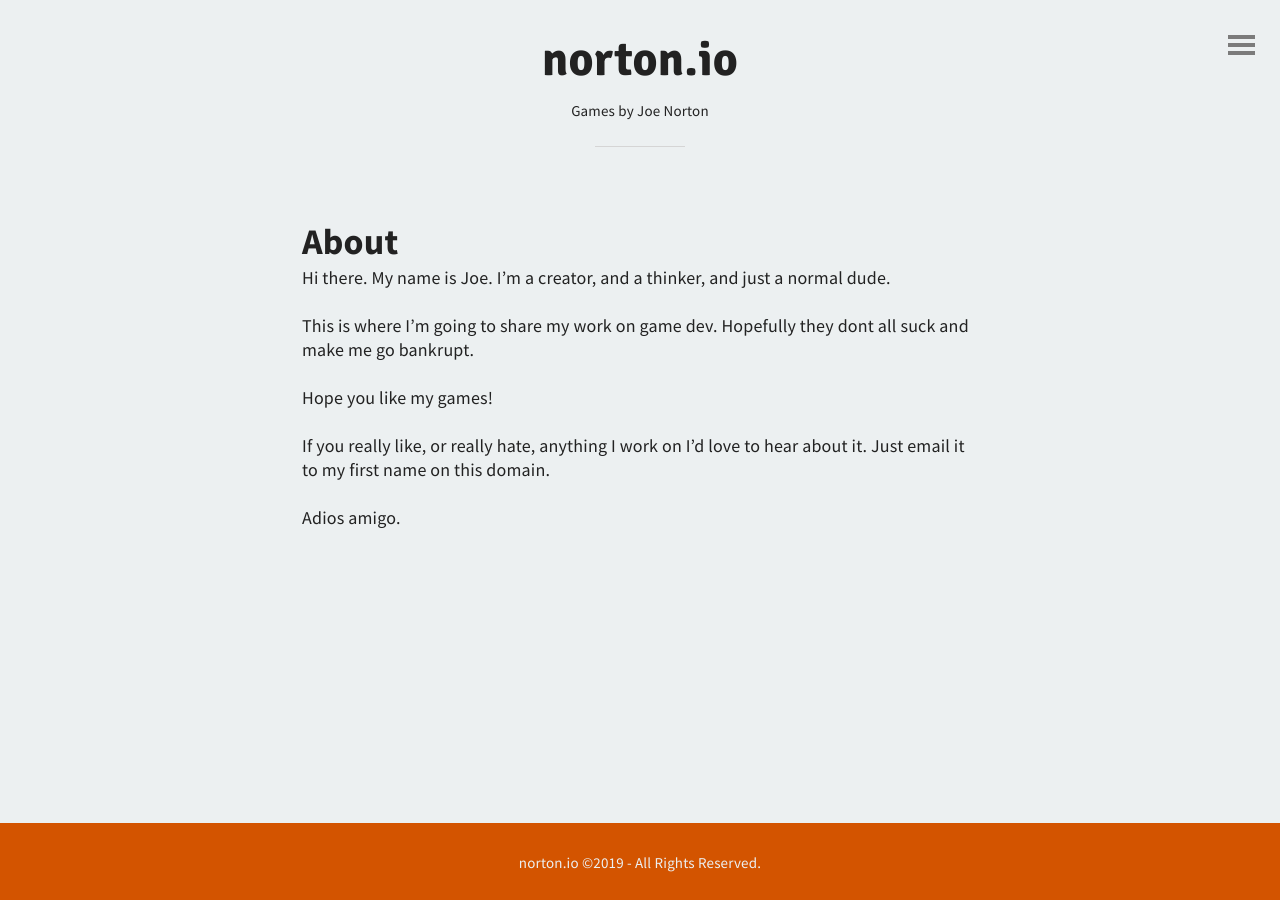
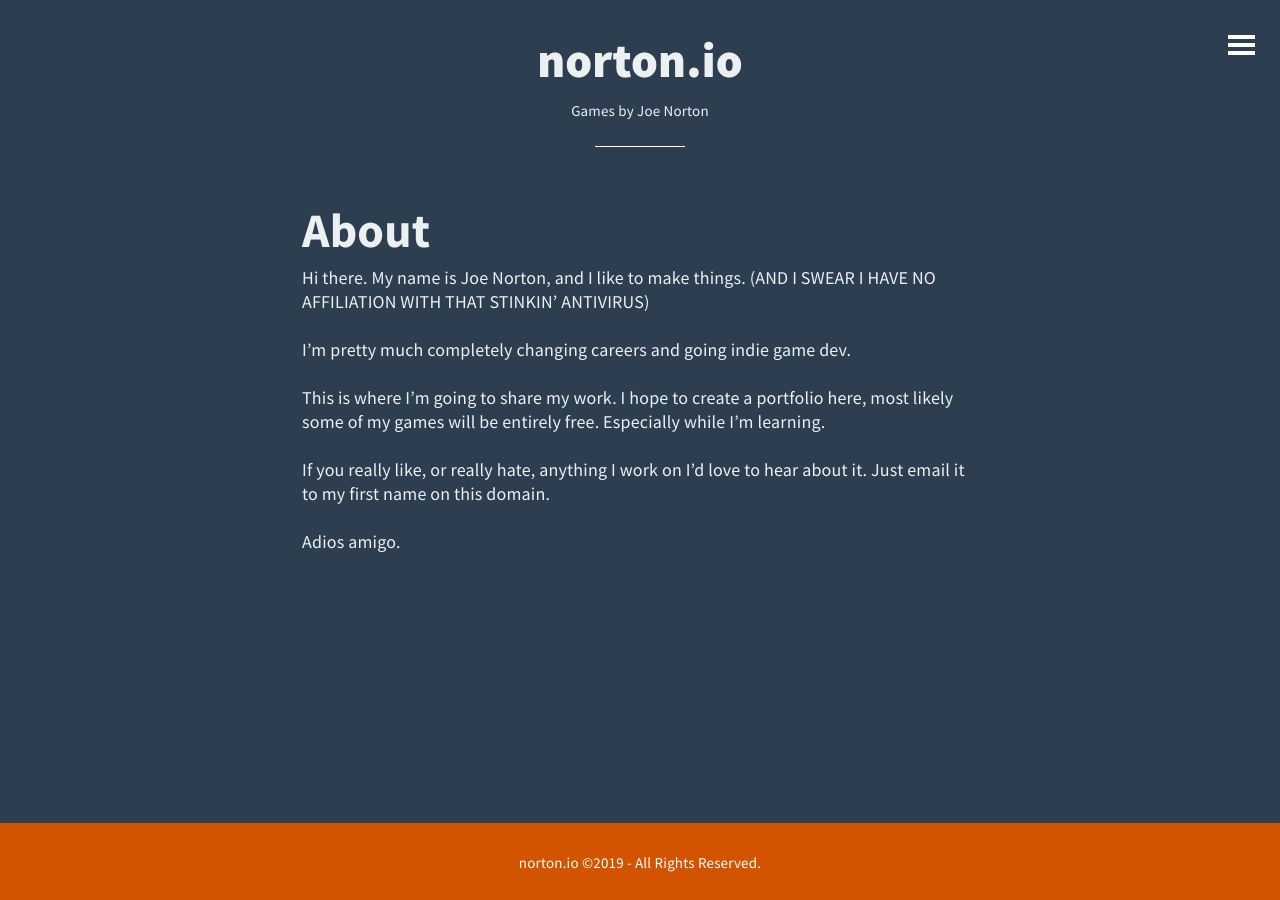
Before and after one commit to joenorton/nortreport, a Jekyll site: the page built from about.md, in a window 1280 px wide. Built offline with Jekyll 4.4.1, drawn with Linux system fonts in a browser that asks for light colours.

Commit message:
edits to about

```diff
--- a/_sass/base.scss
+++ b/_sass/base.scss
@@ -19,8 +19,8 @@ html, body, h1, h2, h3, h4, h5, h6, p, ul, ol, li, img {
 /*- Base color -*/
 
 $main-color: #d35400;
-$background-color: #ecf0f1; //#FDFDFD;
-$text-color: #222222;
+$background-color: #2c3e50; //#ecf0f1; //#FDFDFD;
+$text-color: #ecf0f1;//#222222;
 
 /*- Base settings -*/
 
--- a/_sass/layout.scss
+++ b/_sass/layout.scss
@@ -10,7 +10,7 @@ html, body {
 #nav, #nav-left {
   a {
     display: block;
-    color: $background-color;
+    color: white;
     padding: 0.33334em 0;
     font-size: 1.5em;
     font-weight: 400;
@@ -137,7 +137,7 @@ html, body {
   	display: block;
   }
   .brand-title  {
-    font-family: 'Signika', sans-serif; //Emerald logo font
+    font-family: 'Source Sans Pro', sans-serif; //Emerald logo font
     font-weight: 900;
     font-size: 2.6667em; /* 48px/18px */
     line-height: 1em; /* 48px/48px */
@@ -152,7 +152,7 @@ html, body {
     background-color: lighten($text-color, 70%);
   }
   h1 {
-  	font-family: 'Signika', sans-serif; //Emerald logo font
+  	font-family: 'Source Sans Pro', sans-serif; //Emerald logo font
     font-weight: 600;
   }
   &:after {
@@ -269,7 +269,7 @@ code {
 
 footer {
   background-color: $main-color;
-  color: $background-color;
+  color: white;
   text-align: center;
   padding: 0.6667em 0;
 }
@@ -283,7 +283,7 @@ footer {
 .footer {
 	padding: 25px 0;
 	background-color: $main-color;
-	color: $background-color;
+	color: white;
 	text-align: center;
 	position: absolute;
   width: 100%;
--- a/about.md
+++ b/about.md
@@ -2,13 +2,13 @@
 layout: page
 title: About
 ---
-## About
+# About
 
-Hi there. My name is Joe. I'm a creator, and a thinker, and just a normal dude.
+Hi there. My name is Joe Norton, and I like to make things. (AND I SWEAR I HAVE NO AFFILIATION WITH THAT STINKIN' ANTIVIRUS)
 
-This is where I'm going to share my work on game dev. Hopefully they dont all suck and make me go bankrupt.
+I'm pretty much completely changing careers and going indie game dev.
 
-Hope you like my games!
+This is where I'm going to share my work. I hope to create a portfolio here, most likely some of my games will be entirely free. Especially while I'm learning.
 
 If you really like, or really hate, anything I work on I'd love to hear about it. Just email it to my first name on this domain.
 
```
